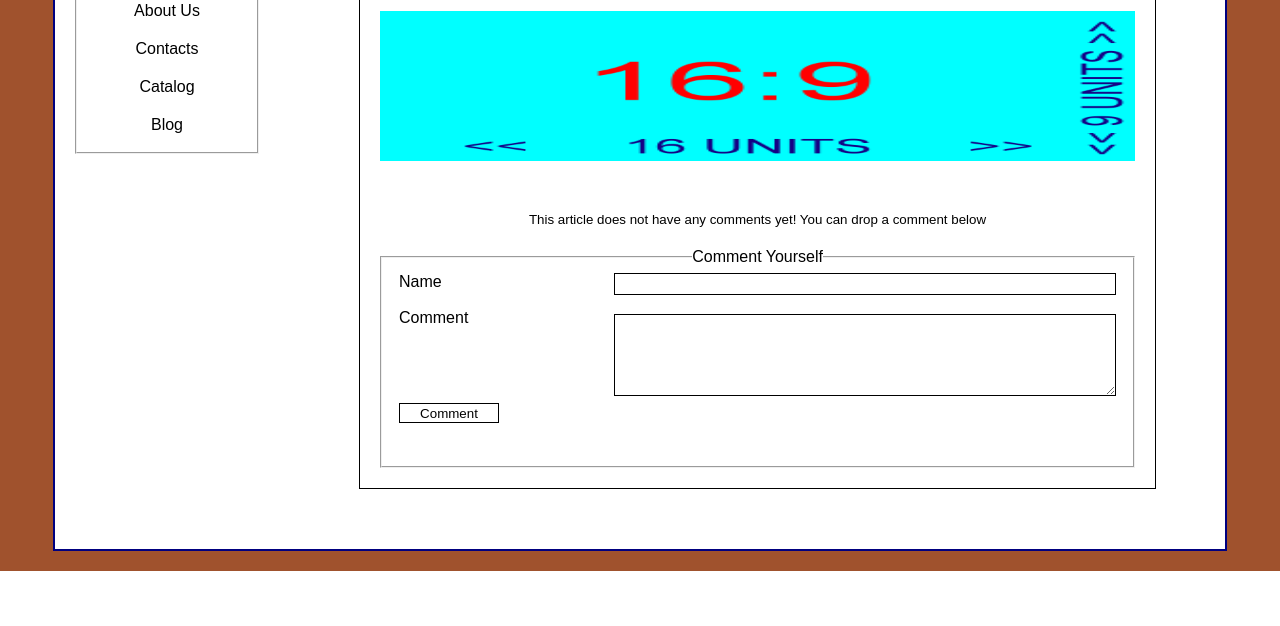
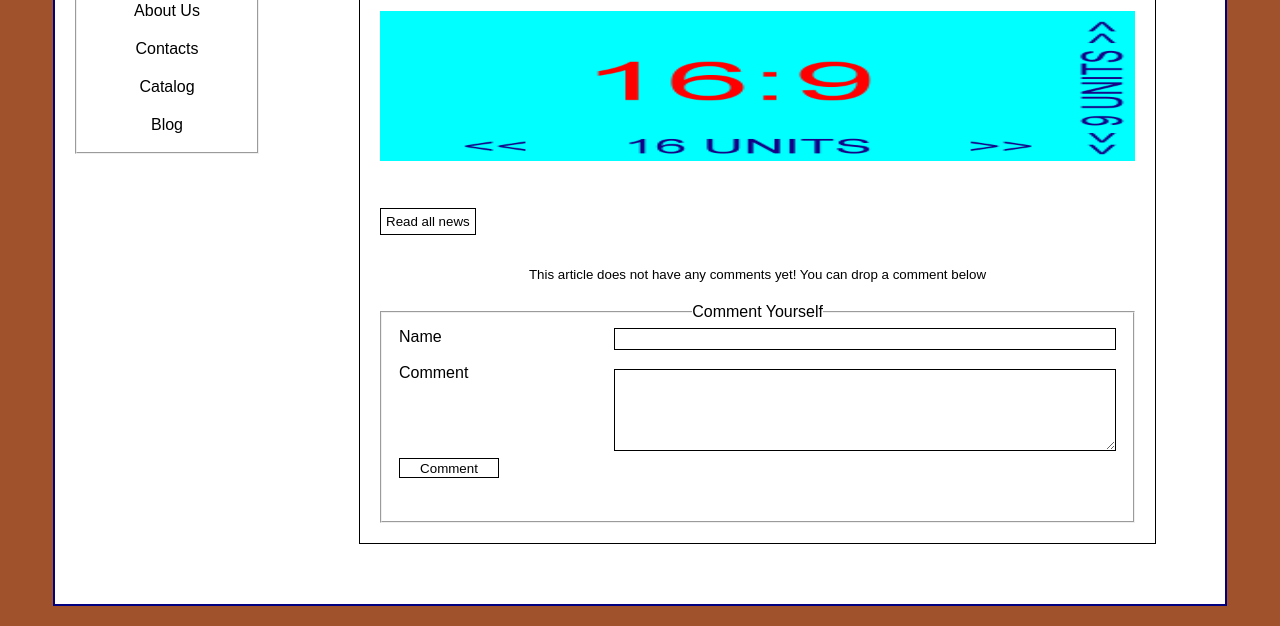
Before and after one commit to gyunaymuradov/IT-Talents, a PHP site: page /index.php?page=news in a window 1280 px wide. Shown: the part 236-862 px from the top of the page. Before the commit the page ends 807 px from the top, so only its background shows below. Run offline with PHP 8.4, Linux system fonts and the light colour scheme; data that the repository does not hold is empty.

Commit message:
added back button to news.php

```diff
--- a/Online_Shop/assets/css/style.css
+++ b/Online_Shop/assets/css/style.css
@@ -289,3 +289,8 @@ p cite {
 div>p {
     margin-bottom: 1.1px;
 }
+
+#back-button {
+    width: auto!important;
+    padding: 5px;
+}
--- a/Online_Shop/news_view.php
+++ b/Online_Shop/news_view.php
@@ -4,7 +4,8 @@
             <h2><?= $newTitle; ?></h2>
             <p class="news"><cite>Posted on: <?= $newDate; ?> by <?= $newAuthor; ?></cite></p>
             <img class="news-image" src="assets/images/169.jpg" width="100%" height="150">
-            <p class="news"><?= $newDescription; ?></p>
+            <p class="news"><?= $newDescription; ?></p><br>
+            <a href="?page=blog"><button id="back-button">Read all news</button></a>
         </div>
 
         <?php
```
